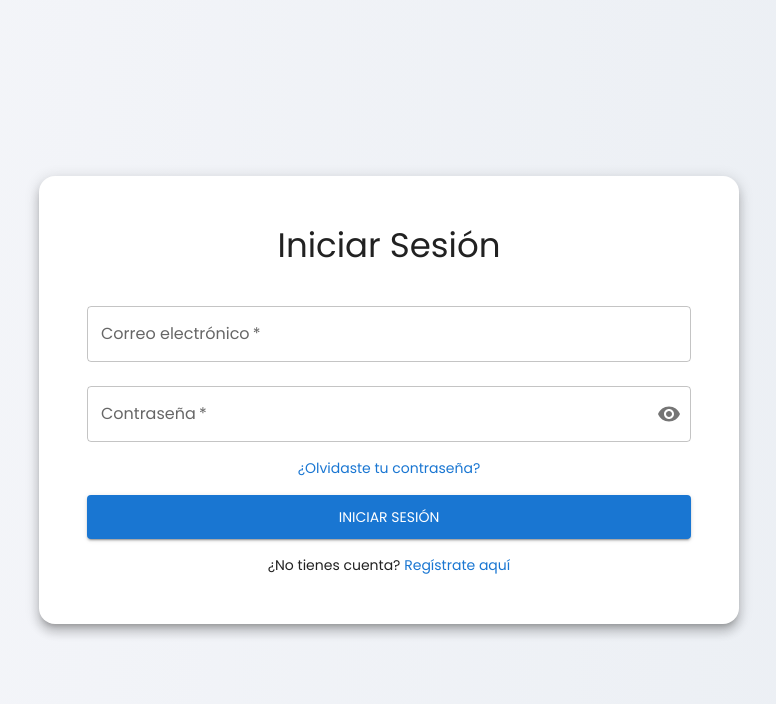
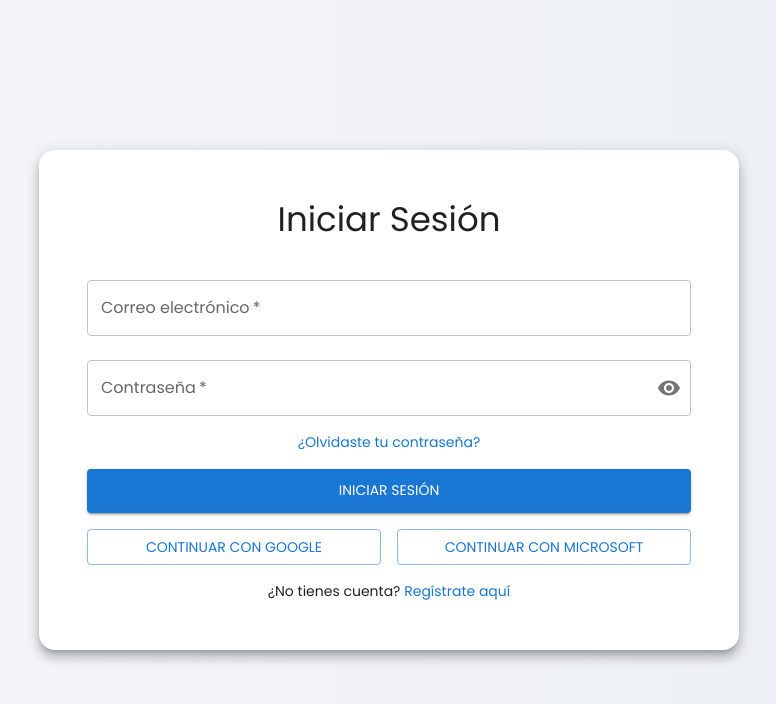
Before and after one commit to MauryQV/python_learning_platform, a React app in the folder frontend/: page /login in a window 1280 px wide. Shown: the top 704 px of the page, without its empty margins (251-1027 px from the left). Built offline with nearby package versions, Linux system fonts and the light colour scheme; the HTML template or start-up script is replaced by a standard one.

Commit message:
Botones de inicio de sesion

```diff
--- a/frontend/src/pages/Login.jsx
+++ b/frontend/src/pages/Login.jsx
@@ -54,6 +54,13 @@ export default function Login() {
     }
   };
 
+  const handleGoogleLogin = () => {
+    // Lógica para iniciar sesión con Google
+  };
+
+  const handleMicrosoftLogin = () => {
+    // Lógica para iniciar sesión con Microsoft
+  };
   return (
     <Container
       maxWidth={false}
@@ -143,7 +150,22 @@ export default function Login() {
             {loading ? <CircularProgress size={24} sx={{ color: "white" }} /> : "Iniciar Sesión"}
           </Button>
         </form>
-
+         <Box sx={{ mt: 2, display: 'flex', justifyContent: 'space-between' }}>
+          <Button
+            variant="outlined"
+            onClick={handleGoogleLogin}
+            sx={{ flex: 1, marginRight: 1 }}
+          >
+            Continuar con Google
+          </Button>
+          <Button
+            variant="outlined"
+            onClick={handleMicrosoftLogin}
+            sx={{ flex: 1, marginLeft: 1 }}
+          >
+            Continuar con Microsoft
+          </Button>
+        </Box>
         <Typography mt={2} align="center" fontSize={14}>
           ¿No tienes cuenta?{" "}
           <Link
```
